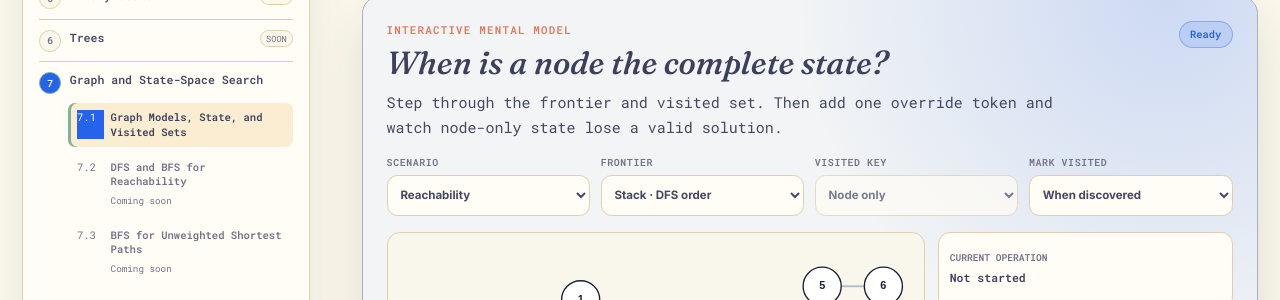
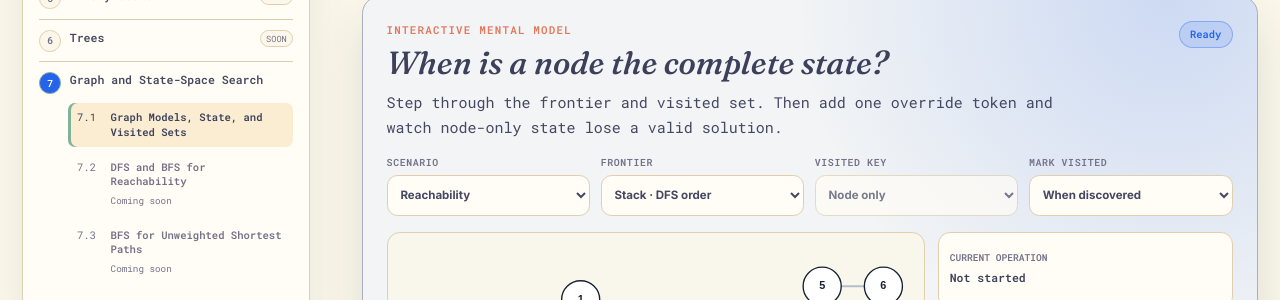
Before and after one commit to imsank/imsank.github.io, a Jekyll site: the page built from _course_sections/dsa-07-01-graph-models-state-and-visited-sets.md, in a window 1280 px wide. Shown: the part 516-816 px from the top of the page. Built offline with Jekyll 4.4.1, drawn with Linux system fonts in a browser that asks for light colours.

Commit message:
Fix DSA code blocks and active navigation

````diff
--- a/_course_sections/dsa-07-01-graph-models-state-and-visited-sets.md
+++ b/_course_sections/dsa-07-01-graph-models-state-and-visited-sets.md
@@ -344,7 +344,7 @@ Notice the reasoning order:
 4. Neighbor enumeration is the dominant operation, so use an adjacency list.
 5. Either stack or queue order is valid; choose a stack for iterative DFS.
 
-<details>
+<details markdown="1">
 <summary>Show the complete Python implementation</summary>
 
 ```python
@@ -380,7 +380,7 @@ def propagation_reach(n: int, links: list[list[int]], start: int) -> int:
 
 </details>
 
-<details>
+<details markdown="1">
 <summary>Show executable boundary tests</summary>
 
 ```python
--- a/assets/dsa-course/dsa-course.css
+++ b/assets/dsa-course/dsa-course.css
@@ -67,8 +67,7 @@
   font-family: "Roboto Mono", monospace;
 }
 
-.course-chapter.is-current .course-chapter__number,
-.course-sections a[aria-current="page"] span {
+.course-chapter.is-current .course-chapter__number {
   background: var(--dsa-accent);
   color: #fff;
 }
````
